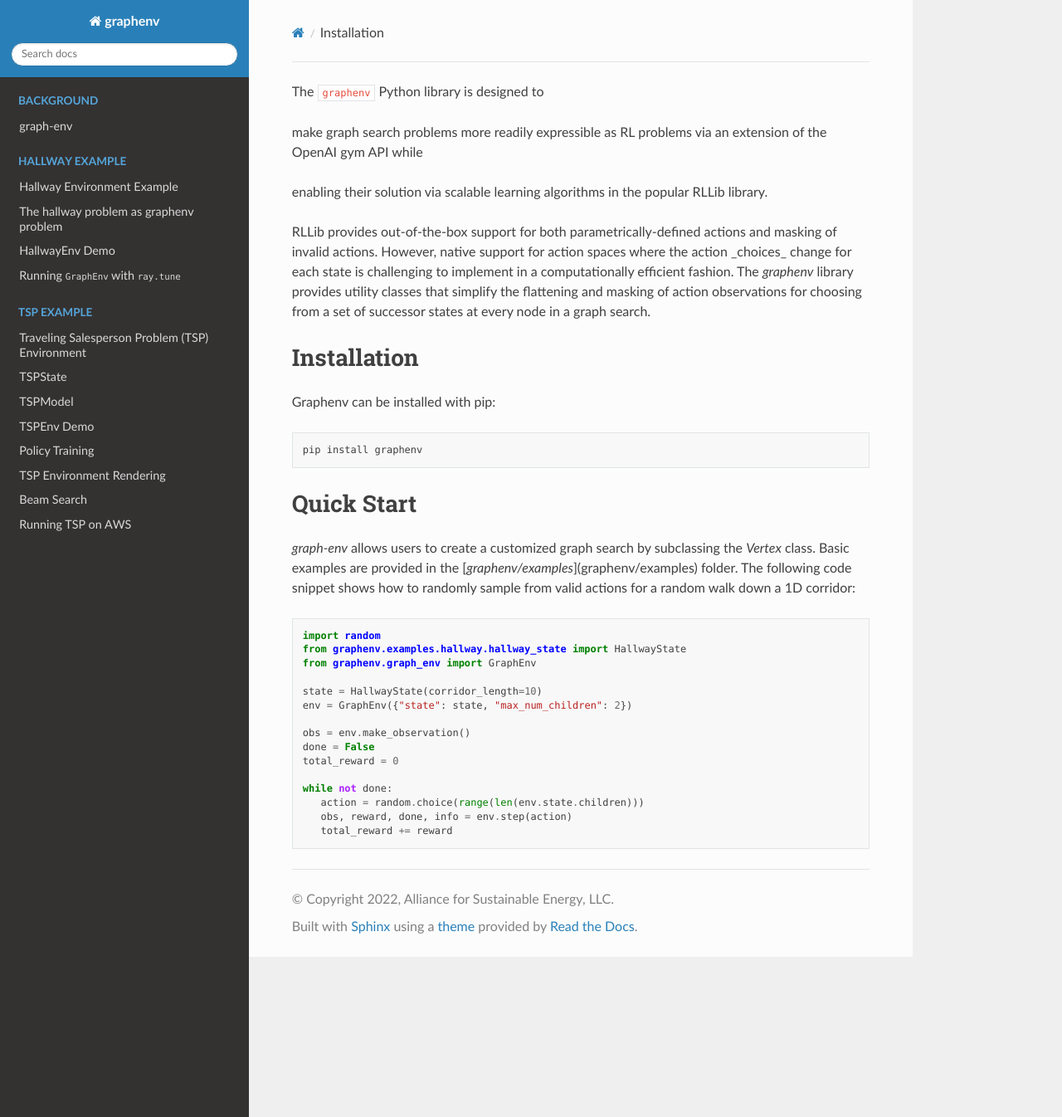
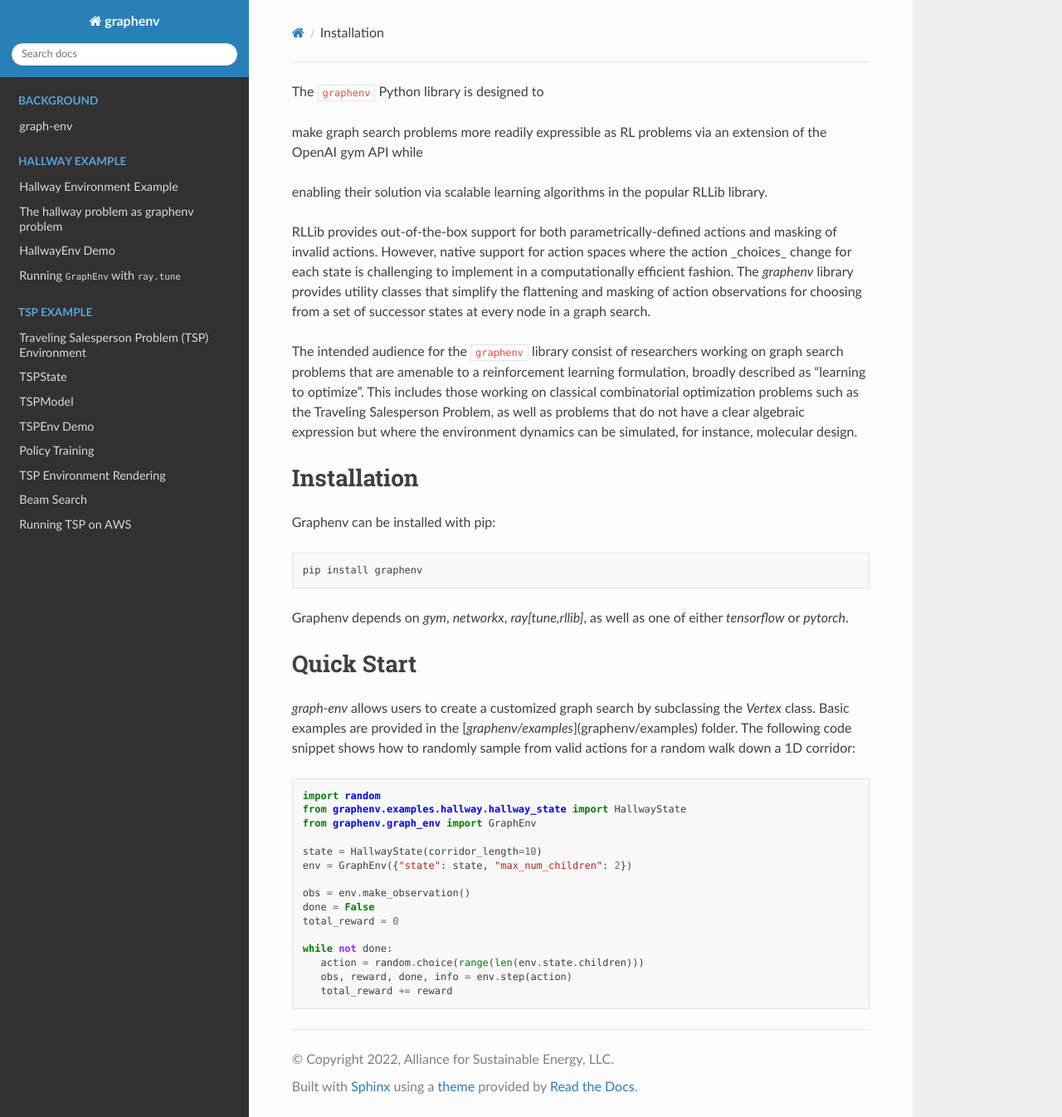
Before and after one commit to NREL/graph-env, a Sphinx documentation site: the page built from docs/source/background/introduction.rst, in a window 1280 px wide and 1346 px high. Shown: the whole window at 83% size. Built offline with Sphinx 7.4.7 and the Read the Docs theme 2.0.0, drawn with Linux system fonts in a browser that asks for light colours; pages that are not in the unit, such as notebooks, are missing from menus; the version number could not be read and is left out.

Commit message:
updates to address JOSS review comments on documentation under issue 39

```diff
--- a/docs/source/background/introduction.rst
+++ b/docs/source/background/introduction.rst
@@ -20,6 +20,13 @@ efficient fashion. The `graphenv` library provides utility classes that simplify
 flattening and masking of action observations for choosing from a set of successor
 states at every node in a graph search.
 
+The intended audience for the ``graphenv`` library consist of researchers working on
+graph search problems that are amenable to a reinforcement learning formulation,
+broadly described as "learning to optimize".  This includes those working on
+classical combinatorial optimization problems such as the Traveling Salesperson
+Problem, as well as problems that do not have a clear algebraic expression but where
+the environment dynamics can be simulated, for instance, molecular design.
+
 
 Installation
 ============
@@ -29,6 +36,9 @@ Graphenv can be installed with pip:
 .. code-block::
 
     pip install graphenv
+
+Graphenv depends on `gym`, `networkx`, `ray[tune,rllib]`, as well as one of either
+`tensorflow` or `pytorch`.
 
 
 Quick Start
```
